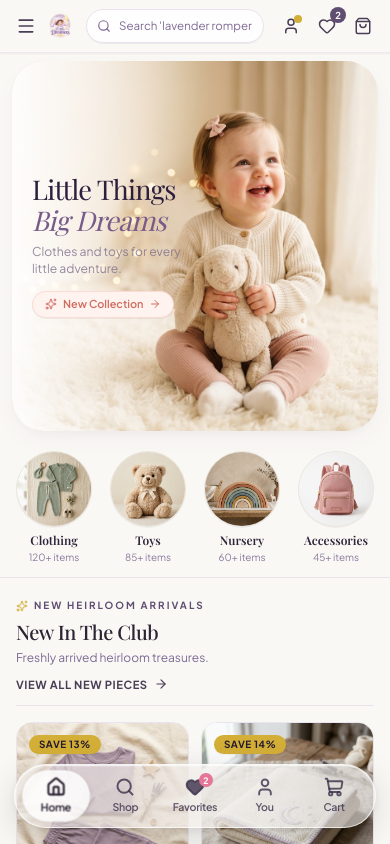
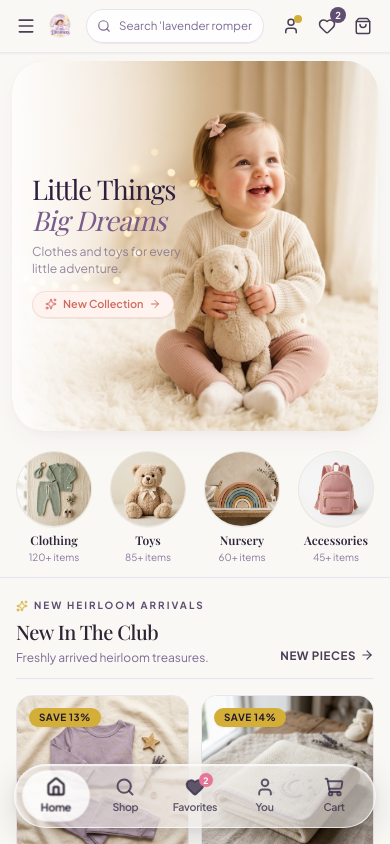
Before and after one commit to NIKITNEUPANE/little-dreamers-club, a Next.js app: page / in a window 390 px wide. Shown: the top 844 px of the page. Built offline with nearby package versions, Linux system fonts and the light colour scheme; no server answers; the database is empty; a web font is replaced by a local one.

Commit message:
feat: align New Pieces link to the right side on all screens with arrow

```diff
--- a/components/home/NewArrivalsSection.tsx
+++ b/components/home/NewArrivalsSection.tsx
@@ -16,8 +16,8 @@ export const NewArrivalsSection: React.FC<NewArrivalsSectionProps> = ({ products
   return (
     <section className="pt-4 sm:pt-6 pb-8 sm:pb-12 bg-[#FAF8F5] relative overflow-hidden border-t border-[#E8E2EE]">
       <div className="max-w-7xl mx-auto px-4 sm:px-6 lg:px-8">
-        {/* Left-Aligned Header with Right Link */}
-        <div className="flex flex-col md:flex-row md:items-end justify-between gap-2.5 sm:gap-4 mb-4 sm:mb-6 pb-3 sm:pb-4 border-b border-[#E8E2EE]">
+        {/* Left-Aligned Header with Right Link on all screens */}
+        <div className="flex items-end justify-between gap-3 sm:gap-4 mb-4 sm:mb-6 pb-3 sm:pb-4 border-b border-[#E8E2EE]">
           <div className="space-y-1 sm:space-y-1.5 text-left">
             <div className="inline-flex items-center gap-1.5 text-[0.62rem] sm:text-xs font-bold tracking-[0.2em] text-[#604E72] uppercase">
               <Sparkles className="w-3 h-3 text-[#D4AF37]" />
@@ -33,10 +33,10 @@ export const NewArrivalsSection: React.FC<NewArrivalsSectionProps> = ({ products
 
           <Link
             href="/shop?sort=newest"
-            className="inline-flex items-center gap-1.5 text-[0.7rem] sm:text-xs font-bold uppercase tracking-wider text-[#4A3E56] hover:text-[#604E72] group whitespace-nowrap"
+            className="inline-flex items-center gap-1 sm:gap-1.5 text-[0.72rem] sm:text-xs font-bold uppercase tracking-wider text-[#4A3E56] hover:text-[#604E72] group whitespace-nowrap shrink-0 pb-0.5"
           >
-            <span>View All New Pieces</span>
-            <ArrowRight className="w-3.5 h-3.5 group-hover:translate-x-1 transition-transform" />
+            <span>New Pieces</span>
+            <ArrowRight className="w-3.5 h-3.5 group-hover:translate-x-0.5 transition-transform" />
           </Link>
         </div>
 
```
